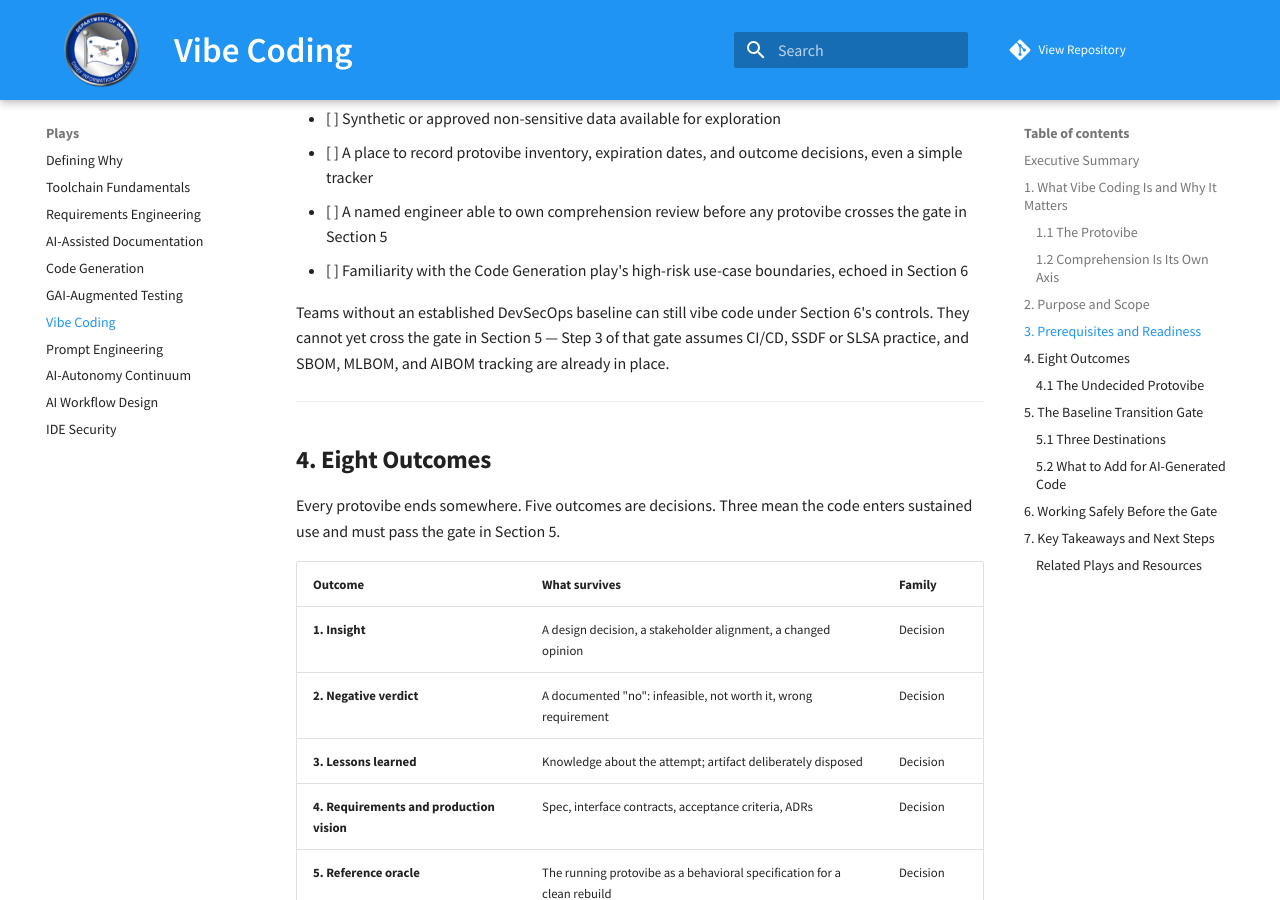
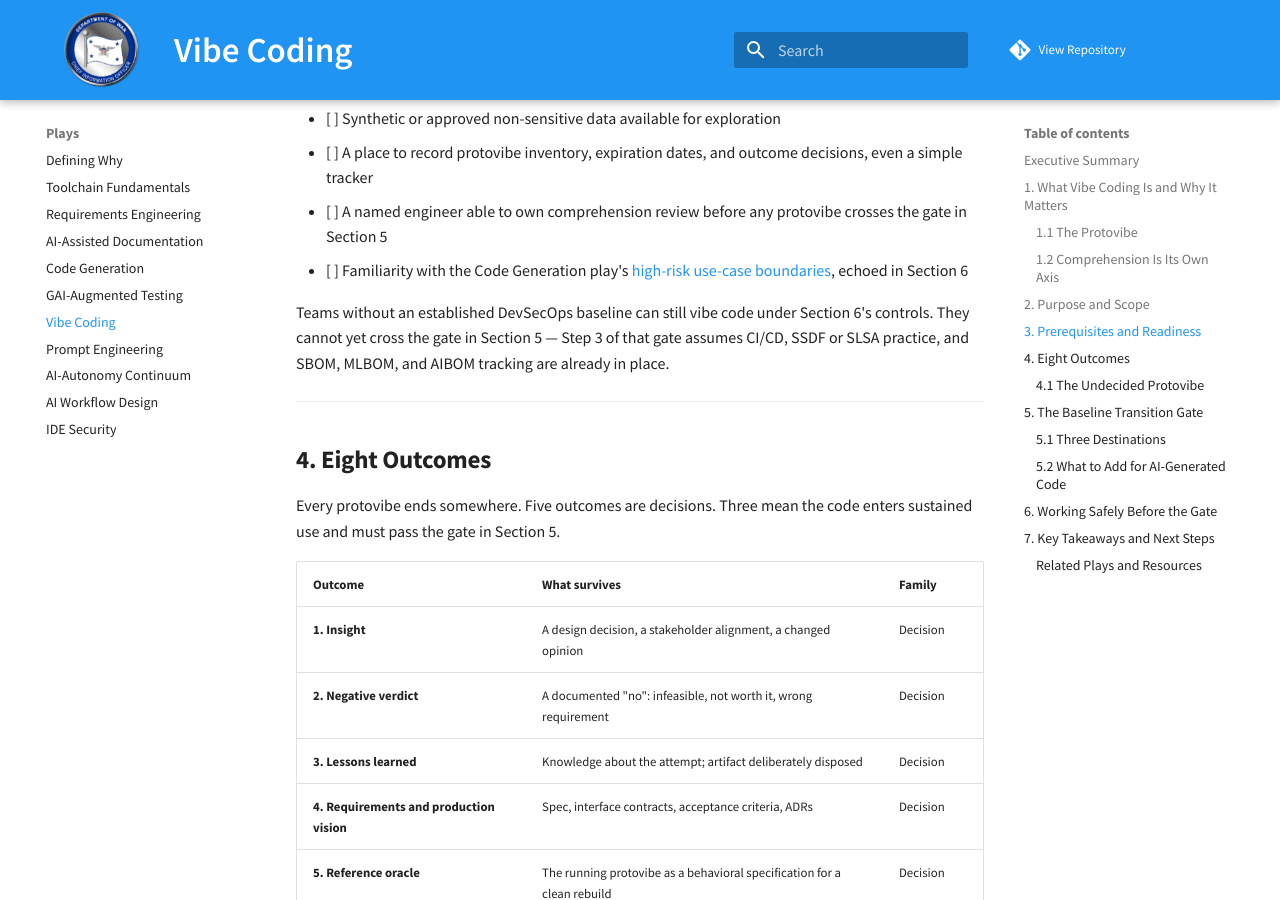
Before and after one commit to Code-dot-mil/AI4SDLC, an MkDocs documentation site: the page built from docs/plays/protovibe_play.md, in a window 1280 px wide and 900 px high, scrolled down 2926 px. Built offline with MkDocs 1.6.1 and Material for MkDocs 9.7.7, drawn with Linux system fonts in a browser that asks for light colours; comment, search, counter and statistics services are not loaded; part of the change alters nothing that is shown.

```diff
--- a/docs/plays/protovibe_play.md
+++ b/docs/plays/protovibe_play.md
@@ -69,7 +69,7 @@ A team does not need a mature DevSecOps pipeline to start proto-vibing — that
 - [ ] Synthetic or approved non-sensitive data available for exploration
 - [ ] A place to record protovibe inventory, expiration dates, and outcome decisions, even a simple tracker
 - [ ] A named engineer able to own comprehension review before any protovibe crosses the gate in Section 5
-- [ ] Familiarity with the Code Generation play's high-risk use-case boundaries, echoed in Section 6
+- [ ] Familiarity with the Code Generation play's [high-risk use-case boundaries](code-gen-play.md#high-risk-use-cases), echoed in Section 6
 
 Teams without an established DevSecOps baseline can still vibe code under Section 6's controls. They cannot yet cross the gate in Section 5 — Step 3 of that gate assumes CI/CD, SSDF or SLSA practice, and SBOM, MLBOM, and AIBOM tracking are already in place.
 
```
